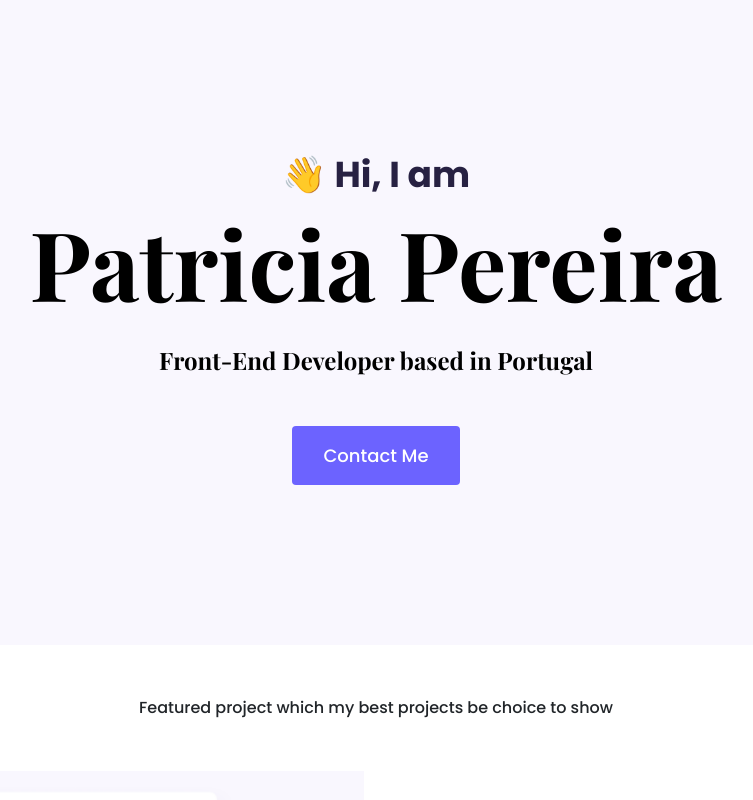
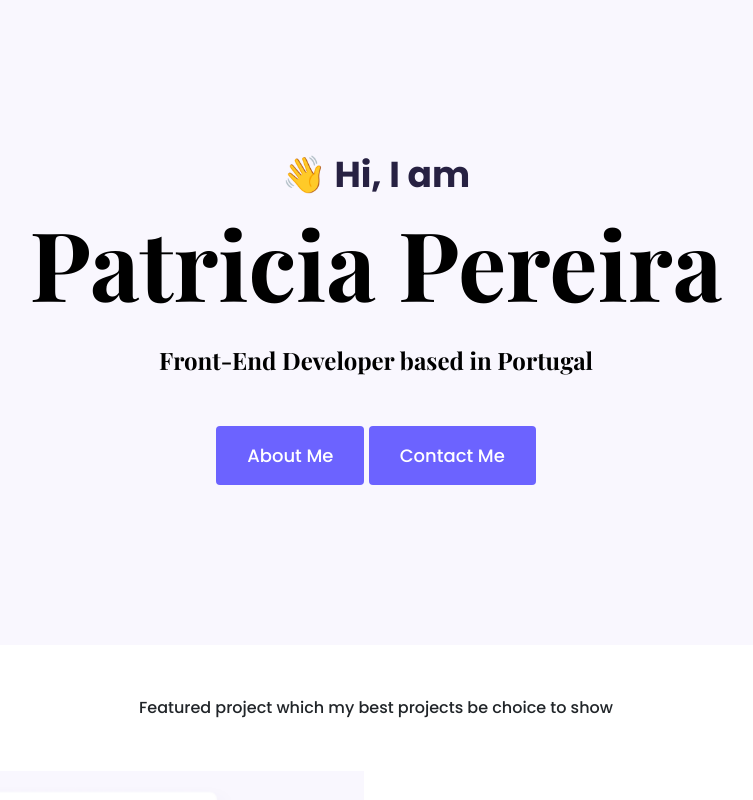
Before and after one commit to codingcalypso/Portfolio-Project, a plain HTML site: page index.html in a window 1280 px wide. Shown: the top 800 px of the page, without its empty margins (264-1017 px from the left). Drawn offline with nearby package versions, Linux system fonts and the light colour scheme.

Commit message:
Added about me button to index

```diff
--- a/index.html
+++ b/index.html
@@ -34,6 +34,7 @@
       <h1>Patricia Pereira</h1>
       <h2 class="mb-5">Front-End Developer based in Portugal</h2>
       <div>
+        <a href="about.html" class="btn btn-branding">About Me</a>
         <a href="#" class="btn btn-branding">Contact Me</a>
       </div>
     </div>
```
